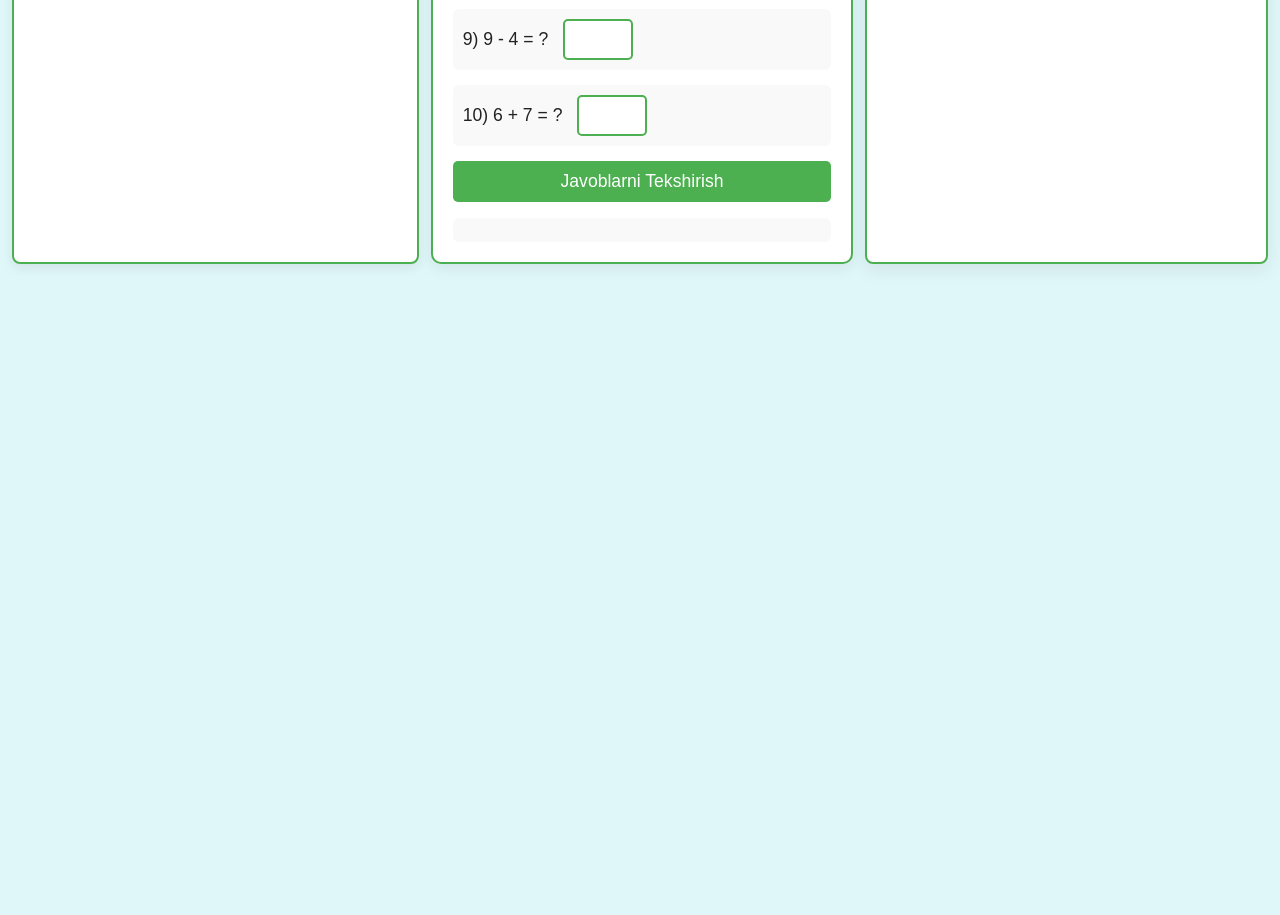
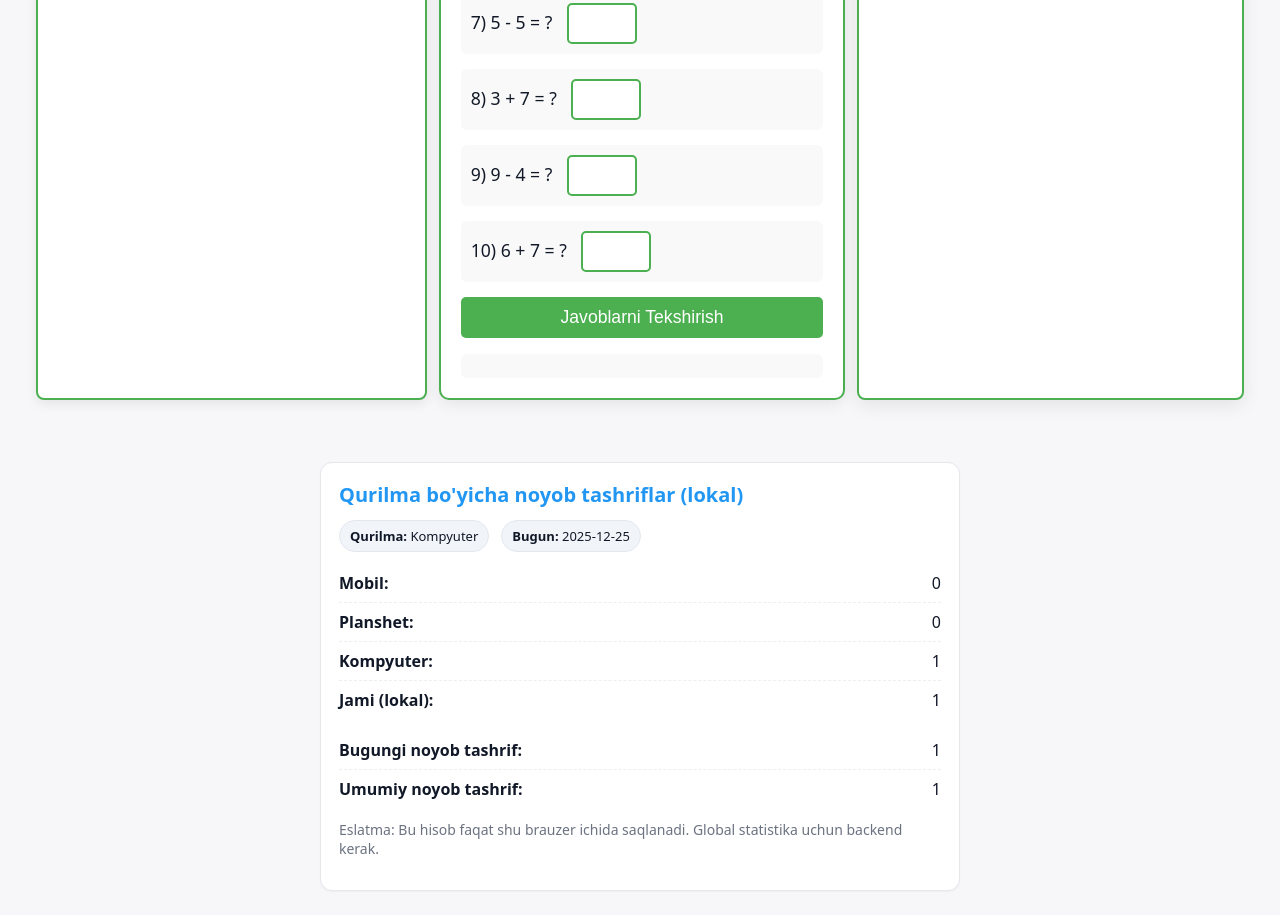
Before and after one commit to eldoryaqubovebek3094/qiziqarli, a website: page index.html in a window 1280 px wide. Shown: the part 955-1870 px from the top of the page. Before the commit the page ends 1281 px from the top, so only its background shows below. Drawn offline with Linux system fonts and the light colour scheme.

Commit message:
card qo'shildi

```diff
--- /dev/null
+++ b/card.css
@@ -0,0 +1,62 @@
+:root {
+  --bg: #f7f7f9;
+  --card-bg: #ffffff;
+  --border: #e5e7eb;
+  --muted: #6b7280;
+  --chip-bg: #f1f5f9;
+  --chip-border: #e2e8f0;
+}
+
+body {
+  font-family: system-ui, Arial, sans-serif;
+  background: var(--bg);
+  margin: 0;
+  padding: 24px;
+  color: #111827;
+}
+
+.card {
+  background: var(--card-bg);
+  border: 1px solid var(--border);
+  border-radius: 12px;
+  padding: 18px;
+  max-width: 640px;
+  margin: auto;
+  box-shadow: 0 1px 2px rgba(0,0,0,0.04);
+}
+
+h2 { margin: 0 0 12px; font-size: 20px; }
+
+.row {
+  display: flex;
+  gap: 12px;
+  flex-wrap: wrap;
+  margin-top: 8px;
+}
+
+.chip {
+  background: var(--chip-bg);
+  border: 1px solid var(--chip-border);
+  border-radius: 999px;
+  padding: 6px 10px;
+  font-size: 13px;
+}
+
+.section { margin-top: 12px; }
+
+.stat {
+  display: flex;
+  justify-content: space-between;
+  padding: 8px 0;
+  border-bottom: 1px dashed #eee;
+}
+
+.stat:last-child { border-bottom: none; }
+
+.label { font-weight: 600; }
+
+.note {
+  color: var(--muted);
+  font-size: 14px;
+  margin-top: 12px;
+}
--- /dev/null
+++ b/card.js
@@ -0,0 +1,78 @@
+function categorizeDevice(ua = "") {
+  ua = ua.toLowerCase();
+  const isTablet =
+    /ipad|tablet|xoom|playbook|silk|kindle|tab/i.test(ua) ||
+    (ua.includes("android") && !ua.includes("mobile"));
+  const isMobile =
+    /mobile|iphone|ipod|android|blackberry|iemobile|windows phone|opera mini|mobi/i.test(ua) && !isTablet;
+  if (isTablet) return "tablet";
+  if (isMobile) return "mobile";
+  return "desktop";
+}
+
+function deviceLabel(key) {
+  return key === "mobile" ? "Mobil" : key === "tablet" ? "Planshet" : "Kompyuter";
+}
+
+function loadStore() {
+  try {
+    const raw = localStorage.getItem("visitor_store");
+    return raw ? JSON.parse(raw) : { visitors: {}, counts: { mobile: 0, tablet: 0, desktop: 0 }, days: {} };
+  } catch {
+    return { visitors: {}, counts: { mobile: 0, tablet: 0, desktop: 0 }, days: {} };
+  }
+}
+function saveStore(store) {
+  localStorage.setItem("visitor_store", JSON.stringify(store));
+}
+
+function getVisitorId() {
+  let id = localStorage.getItem("visitor_id");
+  if (!id) {
+    id = "v-" + Math.random().toString(36).slice(2) + Date.now().toString(36);
+    localStorage.setItem("visitor_id", id);
+  }
+  return id;
+}
+
+function todayStr() {
+  const d = new Date();
+  const yyyy = d.getFullYear();
+  const mm = String(d.getMonth() + 1).padStart(2, "0");
+  const dd = String(d.getDate()).padStart(2, "0");
+  return `${yyyy}-${mm}-${dd}`;
+}
+
+(function main() {
+  const store = loadStore();
+  const vid = getVisitorId();
+  const device = categorizeDevice(navigator.userAgent);
+  const today = todayStr();
+
+  if (!store.visitors[vid]) {
+    store.visitors[vid] = { device, firstSeen: Date.now(), lastSeen: Date.now() };
+    store.counts[device] = (store.counts[device] || 0) + 1;
+  } else {
+    store.visitors[vid].lastSeen = Date.now();
+  }
+
+  if (!store.days[today]) {
+    store.days[today] = { unique: 0, visited: {} };
+  }
+  if (!store.days[today].visited[vid]) {
+    store.days[today].visited[vid] = true;
+    store.days[today].unique += 1;
+  }
+
+  saveStore(store);
+
+  const $ = (id) => document.getElementById(id);
+  $("deviceName").textContent = deviceLabel(device);
+  $("todayStr").textContent = today;
+  $("mobileCount").textContent = store.counts.mobile || 0;
+  $("tabletCount").textContent = store.counts.tablet || 0;
+  $("desktopCount").textContent = store.counts.desktop || 0;
+  $("totalCount").textContent = (store.counts.mobile || 0) + (store.counts.tablet || 0) + (store.counts.desktop || 0);
+  $("globalUnique").textContent = Object.keys(store.visitors).length;
+  $("todayUnique").textContent = store.days[today]?.unique || 0;
+})();
--- a/index.html
+++ b/index.html
@@ -8,6 +8,7 @@
     <meta name="viewport" content="width=device-width, initial-scale=1.0">
     <title>Qiziqarli Matematika</title>
     <link rel="stylesheet" href="styles-2.css">
+    <link rel="stylesheet" href="card.css">
     <script src="https://kit.fontawesome.com/a076d05399.js" crossorigin="anonymous"></script>
 
 </head>
@@ -56,6 +57,33 @@
             <table id="times-table" aria-label="Ko'paytirish jadvali"></table>
         </div>
     </div>
+
+    <!-- card -->
+
+    <div class="card">
+  <h2>Qurilma bo'yicha noyob tashriflar (lokal)</h2>
+
+  <div class="row">
+    <div class="chip"><strong>Qurilma:</strong> <span id="deviceName">---</span></div>
+    <div class="chip"><strong>Bugun:</strong> <span id="todayStr">---</span></div>
+  </div>
+
+  <div class="section">
+    <div class="stat"><span class="label">Mobil:</span><span id="mobileCount">0</span></div>
+    <div class="stat"><span class="label">Planshet:</span><span id="tabletCount">0</span></div>
+    <div class="stat"><span class="label">Kompyuter:</span><span id="desktopCount">0</span></div>
+    <div class="stat"><span class="label">Jami (lokal):</span><span id="totalCount">0</span></div>
+  </div>
+
+  <div class="section">
+    <div class="stat"><span class="label">Bugungi noyob tashrif:</span><span id="todayUnique">0</span></div>
+    <div class="stat"><span class="label">Umumiy noyob tashrif:</span><span id="globalUnique">0</span></div>
+  </div>
+
+  <p class="note">
+    Eslatma: Bu hisob faqat shu brauzer ichida saqlanadi. Global statistika uchun backend kerak.
+  </p>
+</div>
 
     <!-- Footer -->
     <div class="footer">
@@ -110,5 +138,6 @@
     </script>
 
     <script src="script.js"></script>
+    <script src="card.js"></script>
 </body>
 </html>
```
